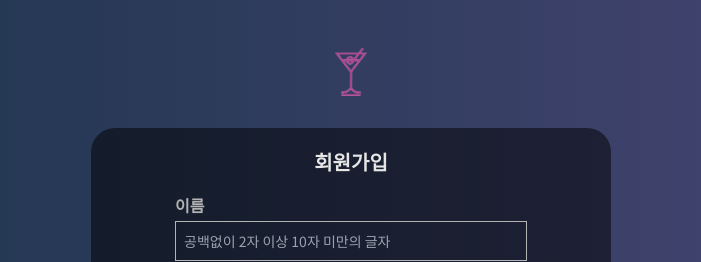
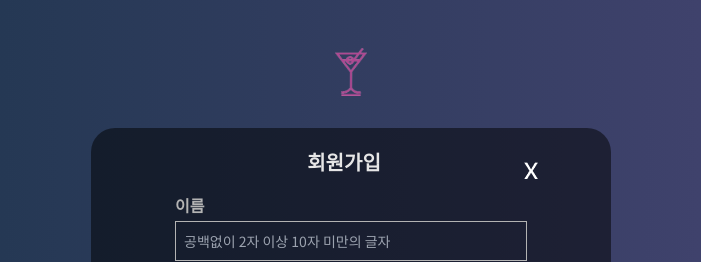
Before and after one commit to codestates-seb/seb44_main_002, a React (Create React App) app in the folder client/: page /signup in a window 1280 px wide. Shown: the top 262 px of the page, without its empty margins (289-990 px from the left). Built offline with nearby package versions, Linux system fonts and the light colour scheme; no server answers.

Commit message:
feat: 회원가입 뒤로가기 버튼

```diff
--- a/client/src/pages/Signup/Signup.js
+++ b/client/src/pages/Signup/Signup.js
@@ -135,20 +135,30 @@ export default function Signup() {
       />
       <SignupContainer>
         {/* 로고 */}
+        <div>
+          <></>
           <LogoSection>
             <img
               role="presentation"
               src="images/logo.webp"
               alt="logo"
-            className="w-[32.4px] h-[48px] max-[520px]:my-4 "
+              className="w-[32.4px] h-[48px] max-[520px]:my-4  "
               onClick={() => navigate('/')}
               onKeyDown={() => navigate('/')}
             />
           </LogoSection>
+        </div>
         {/* 회원가입 폼 */}
         <SignupBox>
           <SignupSection>
+            <div className="w-[80%] flex flex-row justify-between ">
+              <div></div>
               <SignupHeader>회원가입</SignupHeader>
+              {/* 뒤로가기 버튼 */}
+              <button onClick={() => navigate('/')}>
+                <img src="images/delete/x.png" alt="뒤로가기" />
+              </button>
+            </div>
             {errorMsg && <p className="text-error text-[13px]">{errorMsg}</p>}
             <form
               onSubmit={handleSubmit}
@@ -211,6 +221,7 @@ export default function Signup() {
                   onChange={(e) => setForm({ ...form, age: e.target.value })}
                 />
               </InputSection>
+              {/* 회원가입 버튼  */}
               <ButtonSection>
                 <HoverButton
                   type="submit"
@@ -253,10 +264,10 @@ const SignupContainer = tw.div`
 
 const LogoSection = tw.div`
 flex
-flex-[1]
 justify-center
 items-center
 mt-[3rem]
+
 `;
 
 const SignupBox = tw.div`
```
Also changed, not shown: client/public/images/delete/x.png (added). Lines whose indentation alone changed are shown as unchanged.
